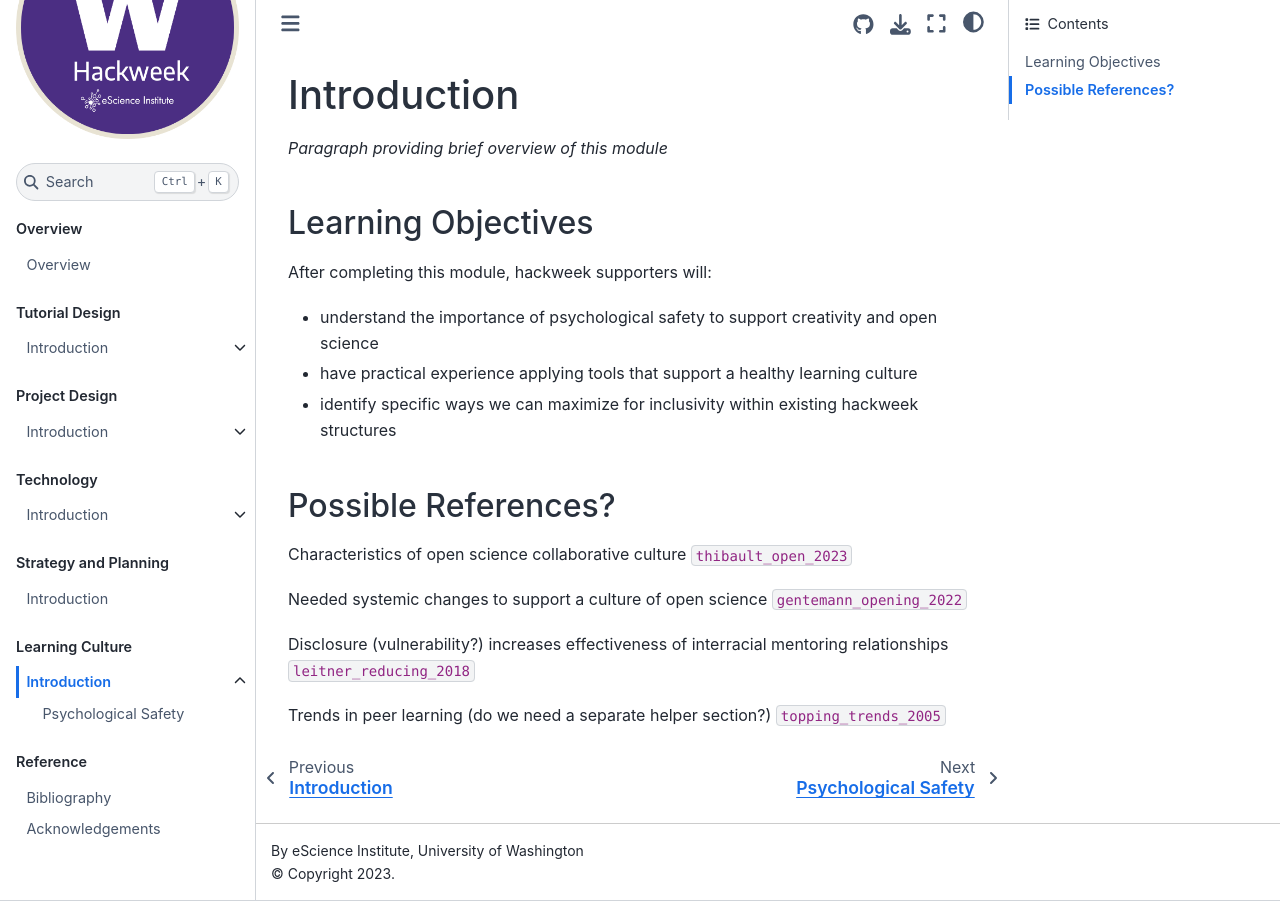
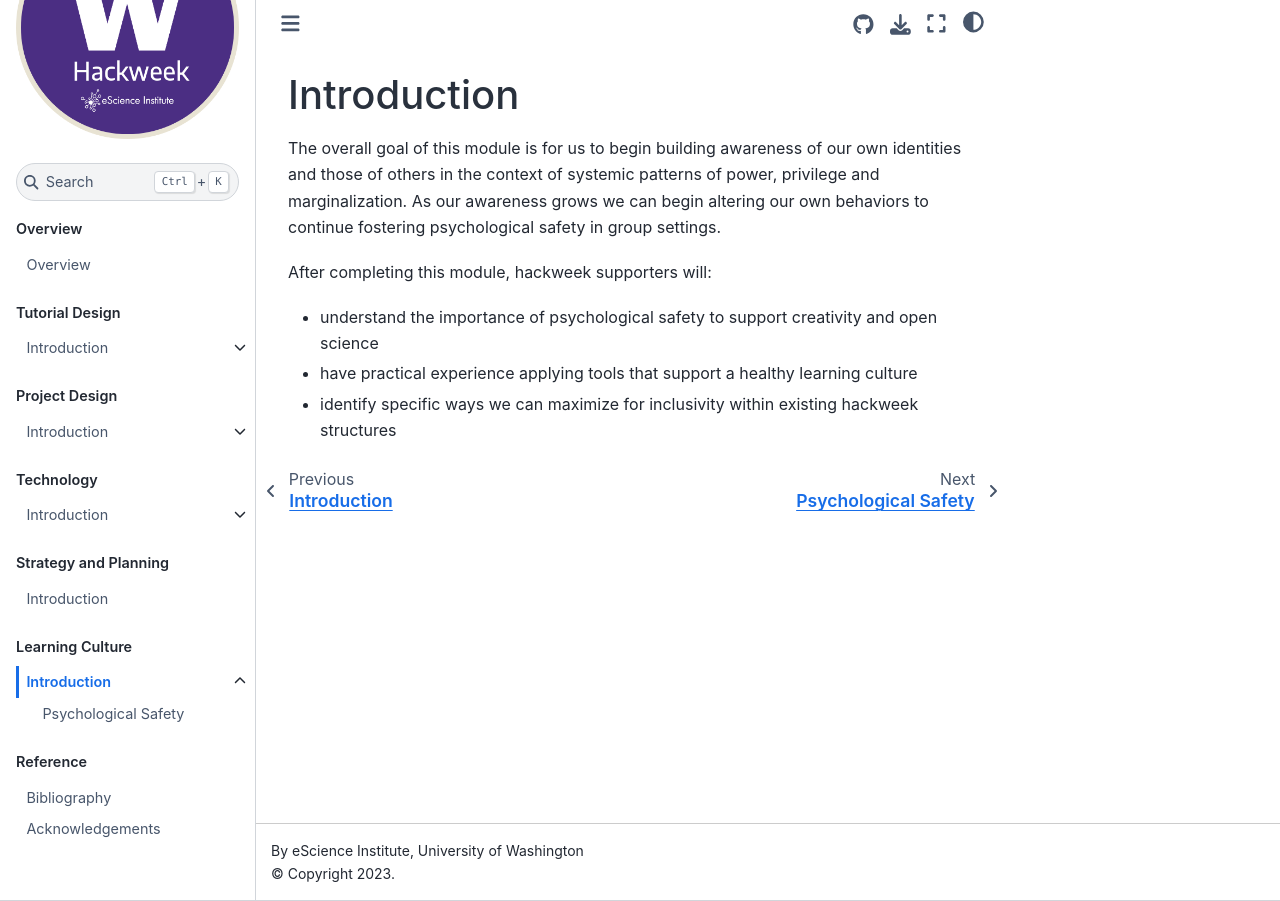
Before and after one commit to uwhackweek/hackweeks-as-a-service, a Jupyter Book: the page built from docs/culture/index.md, in a window 1280 px wide. Built offline with Jupyter Book 1.0.4 settings and Sphinx 7.4.7 and the Sphinx Book theme 1.1.4, drawn with Linux system fonts in a browser that asks for light colours; cross-references to code outside the pages are shown as plain code.

Commit message:
incorporate edits

```diff
--- a/docs/culture/index.md
+++ b/docs/culture/index.md
@@ -1,23 +1,9 @@
 # Introduction
 
-*Paragraph providing brief overview of this module*
-
-## Learning Objectives
+The overall goal of this module is for us to begin building awareness of our own identities and those of others in the context of systemic patterns of power, privilege and marginalization. As our awareness grows we can begin altering our own behaviors to continue fostering psychological safety in group settings.
 
 After completing this module, hackweek supporters will:
 
 * understand the importance of psychological safety to support creativity and open science
 * have practical experience applying tools that support a healthy learning culture
 * identify specific ways we can maximize for inclusivity within existing hackweek structures
-
-## Possible References?
-
-Characteristics of open science collaborative culture {cite:p}`thibault_open_2023`
-
-Needed systemic changes to support a culture of open science {cite:p}`gentemann_opening_2022`
-
-Disclosure (vulnerability?) increases effectiveness of interracial mentoring relationships
-{cite:p}`leitner_reducing_2018`
-
-Trends in peer learning (do we need a separate helper section?)
-{cite:p}`topping_trends_2005`
```
Also changed, not shown: docs/culture/psychological-safety.md (+155 -45 lines).
